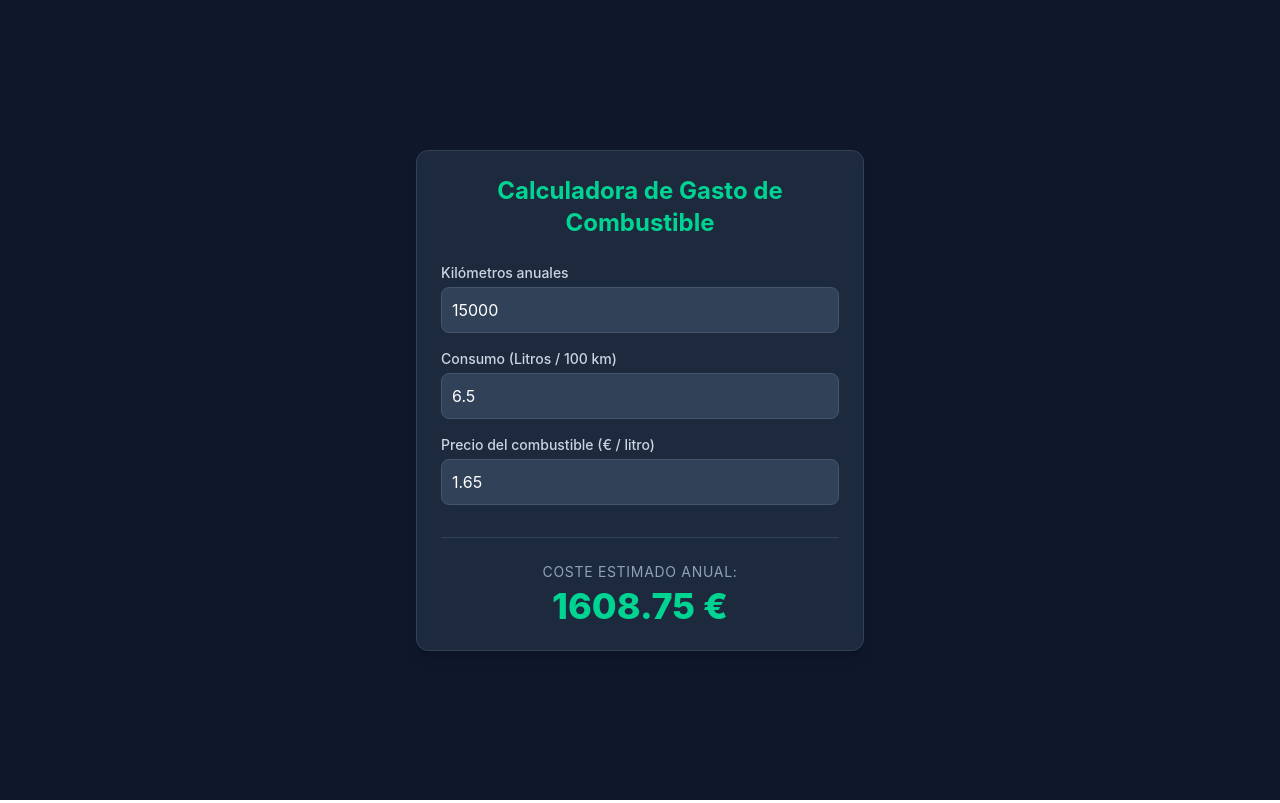
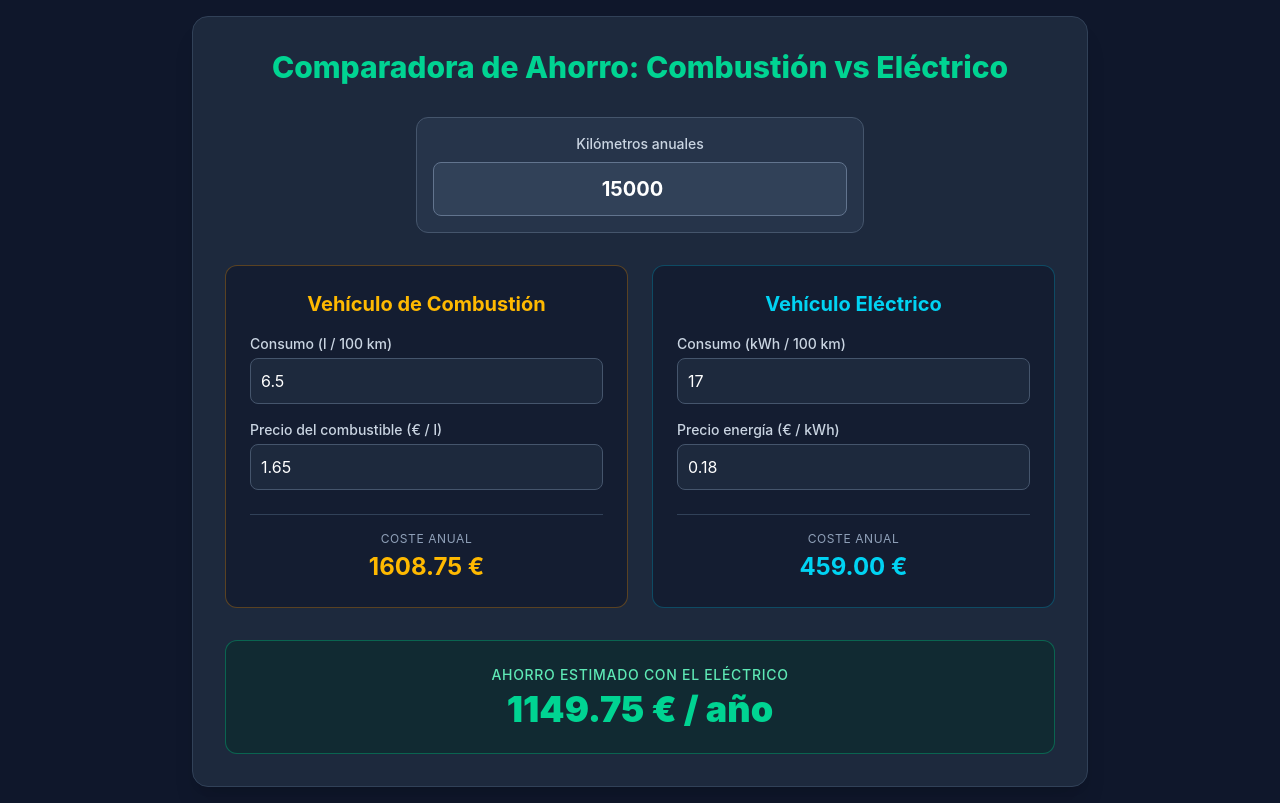
Before and after one commit to j8ssem/ComparadorNEV, a React (Vite) app: page / in a window 1280 px wide. Built offline with nearby package versions, Linux system fonts and the light colour scheme.

Commit message:
Agregar datos electricos a la comparativa de ahorro

```diff
--- a/src/App.jsx
+++ b/src/App.jsx
@@ -1,72 +1,149 @@
 import { useState } from 'react';
 
 export default function App() {
-  // Variables de estado con sus valores iniciales por defecto
+  // Estado común
   const [kmAnuales, setKmAnuales] = useState(15000);
-  const [consumo, setConsumo] = useState(6.5);
-  const [precioCombustible, setPrecioCombustible] = useState(1.65);
 
-  // Fórmula matemática simple: (Km / 100) * Litros_a_los_100 * Precio_Litro
-  const costeAnual = ((kmAnuales / 100) * consumo * precioCombustible).toFixed(2);
+  // Estado Coche Combustión
+  const [consumoGasolina, setConsumoGasolina] = useState(6.5);
+  const [precioGasolina, setPrecioGasolina] = useState(1.65);
+
+  // Estado Coche Eléctrico
+  const [consumoElectrico, setConsumoElectrico] = useState(17); // kWh/100km
+  const [precioKwh, setPrecioKwh] = useState(0.18); // €/kWh
+
+  // Cálculos de costes anuales
+  const costeGasolina = (kmAnuales / 100) * consumoGasolina * precioGasolina;
+  const costeElectrico = (kmAnuales / 100) * consumoElectrico * precioKwh;
+
+  // Cálculo del ahorro
+  const ahorroAnual = costeGasolina - costeElectrico;
 
   return (
     <div className="min-h-screen bg-slate-900 text-white flex flex-col items-center justify-center p-4">
-      <div className="max-w-md w-full bg-slate-800 p-6 rounded-xl shadow-lg border border-slate-700">
+      <div className="max-w-4xl w-full bg-slate-800 p-6 md:p-8 rounded-2xl shadow-xl border border-slate-700">
 
-        <h1 className="text-2xl font-bold text-center mb-6 text-emerald-400">
-          Calculadora de Gasto de Combustible
+        <h1 className="text-3xl font-extrabold text-center mb-8 text-emerald-400">
+          Comparadora de Ahorro: Combustión vs Eléctrico
         </h1>
 
-        <div className="space-y-4">
-          {/* Casilla 1: Kilómetros */}
-          <div>
-            <label className="block text-sm font-medium text-slate-300 mb-1">
+        {/* 1. Bloque superior: Kilómetros anuales (Común) */}
+        <div className="max-w-md mx-auto mb-8 bg-slate-700/50 p-4 rounded-xl border border-slate-600">
+          <label className="block text-sm font-medium text-slate-300 mb-2 text-center">
             Kilómetros anuales
           </label>
           <input
             type="number"
             value={kmAnuales}
             onChange={(e) => setKmAnuales(Number(e.target.value))}
-              className="w-full bg-slate-700 border border-slate-600 rounded-lg p-2.5 text-white focus:ring-2 focus:ring-emerald-500 focus:outline-none"
+            className="w-full bg-slate-700 border border-slate-500 rounded-lg p-3 text-center text-xl font-bold text-white focus:ring-2 focus:ring-emerald-500 focus:outline-none"
           />
         </div>
 
-          {/* Casilla 2: Consumo */}
+        {/* 2. Dos columnas paralelas */}
+        <div className="grid grid-cols-1 md:grid-cols-2 gap-6 mb-8">
+
+          {/* Columna Izquierda: Combustión */}
+          <div className="bg-slate-900/60 p-6 rounded-xl border border-amber-500/30 flex flex-col justify-between">
+            <div>
+              <h2 className="text-xl font-bold text-amber-400 mb-4 text-center">
+                Vehículo de Combustión
+              </h2>
+
+              <div className="space-y-4">
                 <div>
                   <label className="block text-sm font-medium text-slate-300 mb-1">
-              Consumo (Litros / 100 km)
+                    Consumo (l / 100 km)
                   </label>
                   <input
                     type="number"
                     step="0.1"
-              value={consumo}
-              onChange={(e) => setConsumo(Number(e.target.value))}
-              className="w-full bg-slate-700 border border-slate-600 rounded-lg p-2.5 text-white focus:ring-2 focus:ring-emerald-500 focus:outline-none"
+                    value={consumoGasolina}
+                    onChange={(e) => setConsumoGasolina(Number(e.target.value))}
+                    className="w-full bg-slate-800 border border-slate-600 rounded-lg p-2.5 text-white focus:ring-2 focus:ring-amber-500 focus:outline-none"
                   />
                 </div>
 
-          {/* Casilla 3: Precio por litro */}
                 <div>
                   <label className="block text-sm font-medium text-slate-300 mb-1">
-              Precio del combustible (€ / litro)
+                    Precio del combustible (€ / l)
                   </label>
                   <input
                     type="number"
                     step="0.01"
-              value={precioCombustible}
-              onChange={(e) => setPrecioCombustible(Number(e.target.value))}
-              className="w-full bg-slate-700 border border-slate-600 rounded-lg p-2.5 text-white focus:ring-2 focus:ring-emerald-500 focus:outline-none"
+                    value={precioGasolina}
+                    onChange={(e) => setPrecioGasolina(Number(e.target.value))}
+                    className="w-full bg-slate-800 border border-slate-600 rounded-lg p-2.5 text-white focus:ring-2 focus:ring-amber-500 focus:outline-none"
                   />
                 </div>
               </div>
+            </div>
 
-        {/* Resultado en vivo */}
-        <div className="mt-8 pt-6 border-t border-slate-700 text-center">
-          <span className="text-sm text-slate-400 uppercase tracking-wider block mb-1">
-            Coste estimado anual:
+            <div className="mt-6 pt-4 border-t border-slate-700 text-center">
+              <span className="text-xs text-slate-400 uppercase tracking-wider block mb-1">
+                Coste Anual
               </span>
-          <span className="text-4xl font-extrabold text-emerald-400">
-            {isNaN(costeAnual) ? '0.00' : costeAnual} €
+              <span className="text-2xl font-bold text-amber-400">
+                {isNaN(costeGasolina) ? '0.00' : costeGasolina.toFixed(2)} €
+              </span>
+            </div>
+          </div>
+
+          {/* Columna Derecha: Eléctrico */}
+          <div className="bg-slate-900/60 p-6 rounded-xl border border-cyan-500/30 flex flex-col justify-between">
+            <div>
+              <h2 className="text-xl font-bold text-cyan-400 mb-4 text-center">
+                Vehículo Eléctrico
+              </h2>
+
+              <div className="space-y-4">
+                <div>
+                  <label className="block text-sm font-medium text-slate-300 mb-1">
+                    Consumo (kWh / 100 km)
+                  </label>
+                  <input
+                    type="number"
+                    step="0.5"
+                    value={consumoElectrico}
+                    onChange={(e) => setConsumoElectrico(Number(e.target.value))}
+                    className="w-full bg-slate-800 border border-slate-600 rounded-lg p-2.5 text-white focus:ring-2 focus:ring-cyan-500 focus:outline-none"
+                  />
+                </div>
+
+                <div>
+                  <label className="block text-sm font-medium text-slate-300 mb-1">
+                    Precio energía (€ / kWh)
+                  </label>
+                  <input
+                    type="number"
+                    step="0.01"
+                    value={precioKwh}
+                    onChange={(e) => setPrecioKwh(Number(e.target.value))}
+                    className="w-full bg-slate-800 border border-slate-600 rounded-lg p-2.5 text-white focus:ring-2 focus:ring-cyan-500 focus:outline-none"
+                  />
+                </div>
+              </div>
+            </div>
+
+            <div className="mt-6 pt-4 border-t border-slate-700 text-center">
+              <span className="text-xs text-slate-400 uppercase tracking-wider block mb-1">
+                Coste Anual
+              </span>
+              <span className="text-2xl font-bold text-cyan-400">
+                {isNaN(costeElectrico) ? '0.00' : costeElectrico.toFixed(2)} €
+              </span>
+            </div>
+          </div>
+
+        </div>
+
+        {/* 3. Bloque inferior: Ahorro Anual */}
+        <div className="bg-emerald-950/40 border border-emerald-500/40 p-6 rounded-xl text-center">
+          <span className="text-sm font-medium text-emerald-300 uppercase tracking-wider block mb-1">
+            Ahorro estimado con el eléctrico
+          </span>
+          <span className="text-4xl font-black text-emerald-400">
+            {isNaN(ahorroAnual) ? '0.00' : ahorroAnual.toFixed(2)} € / año
           </span>
         </div>
 
```
Also changed, not shown: src/App.css (deleted, +0 -184 lines). Lines whose indentation alone changed are shown as unchanged.
